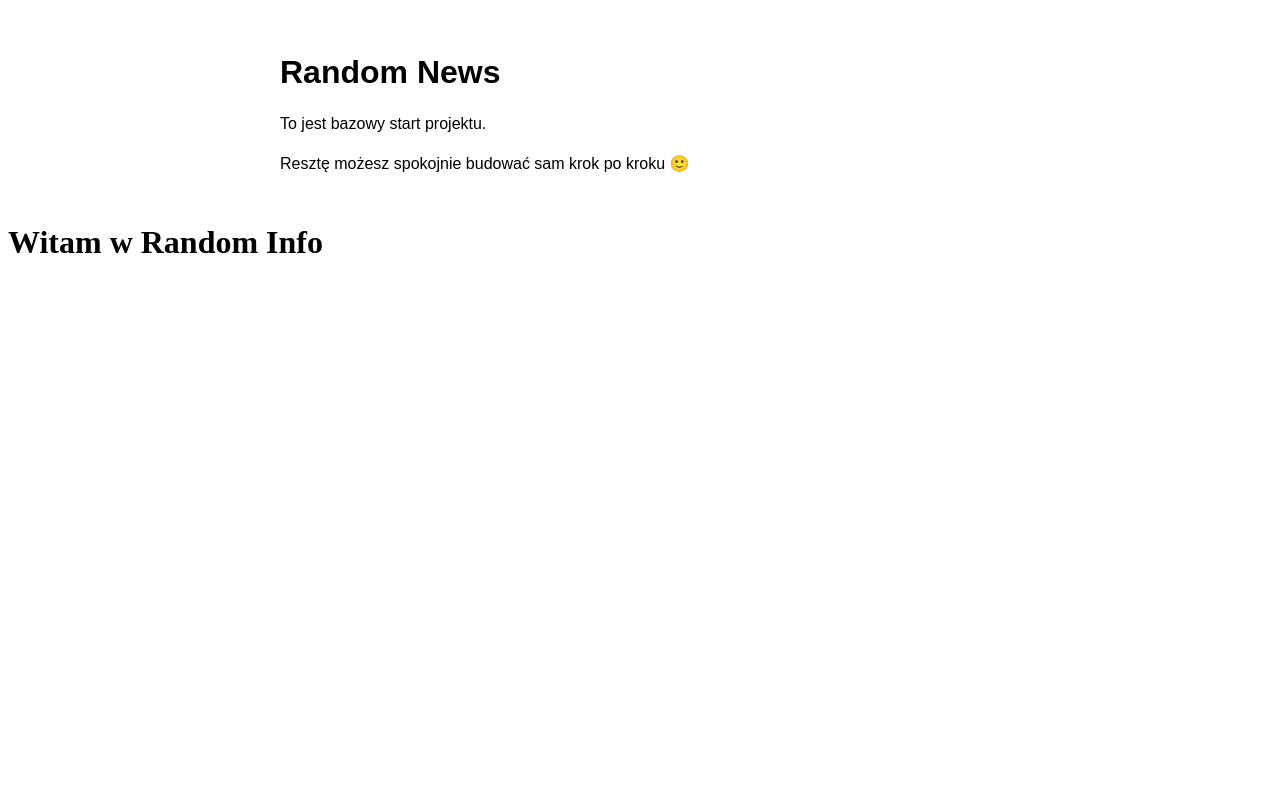
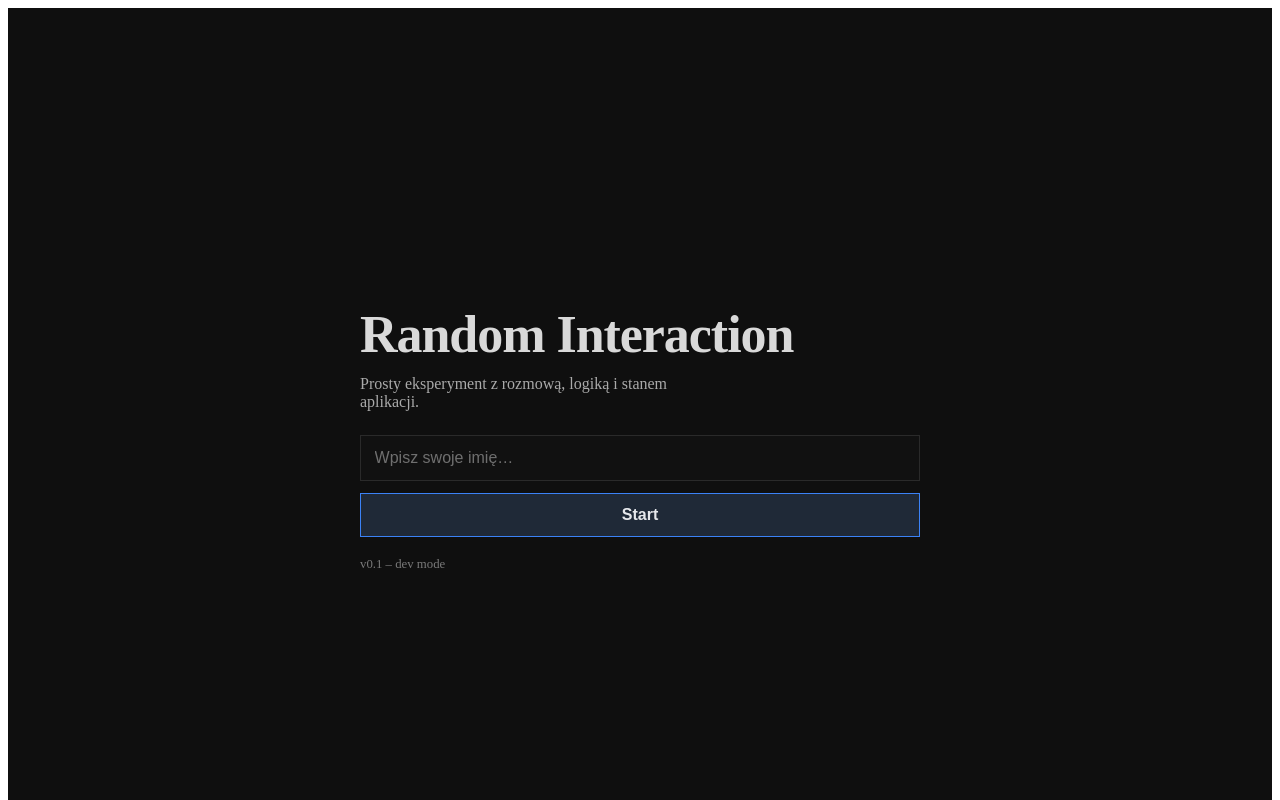
Before and after one commit to patrykplonka-iu/random-news, a Vue app in the folder frontend/: page / in a window 1280 px wide. Shown: the top 800 px of the page. Built offline with nearby package versions, Linux system fonts and the light colour scheme.

Commit message:
Add minimal dark landing page and router views

```diff
--- a/frontend/src/App.vue
+++ b/frontend/src/App.vue
@@ -1,21 +1,3 @@
 <template>
-  <main>
-    <h1>Random News</h1>
-    <p>To jest bazowy start projektu.</p>
-    <p>Resztę możesz spokojnie budować sam krok po kroku 🙂</p>
-  </main>
+  <router-view />
 </template>
-
-<style scoped>
-main {
-  max-width: 720px;
-  margin: 3rem auto;
-  padding: 0 1rem;
-  font-family: Arial, sans-serif;
-  line-height: 1.5;
-}
-
-h1 {
-  margin-bottom: 0.5rem;
-}
-</style>
--- a/frontend/src/router/index.ts
+++ b/frontend/src/router/index.ts
@@ -1,8 +1,21 @@
 import { createRouter, createWebHistory } from 'vue-router'
+import ChatView from '@/views/ChatView.vue'
+import HomeView from '@/views/HomeView.vue'
 
 const router = createRouter({
   history: createWebHistory(import.meta.env.BASE_URL),
-  routes: [],
+  routes: [
+    {
+      path: '/',
+      name: 'home',
+      component: HomeView,
+    },
+    {
+      path: '/chat',
+      name: 'chat',
+      component: ChatView,
+    },
+  ],
 })
 
 export default router
--- /dev/null
+++ b/frontend/src/views/ChatView.vue
@@ -0,0 +1,15 @@
+<template>
+  <main class="chat-placeholder">
+    <h2>/chat – placeholder</h2>
+  </main>
+</template>
+
+<style scoped>
+.chat-placeholder {
+  min-height: 100vh;
+  display: grid;
+  place-items: center;
+  background: #0f0f0f;
+  color: #d9d9d9;
+}
+</style>
--- /dev/null
+++ b/frontend/src/views/HomeView.vue
@@ -0,0 +1,122 @@
+<template>
+  <main class="home">
+    <section class="wrap">
+      <h1 class="title">Random Interaction</h1>
+      <p class="desc">Prosty eksperyment z rozmową, logiką i stanem aplikacji.</p>
+
+      <form class="form" @submit.prevent="onStart">
+        <input
+          v-model="name"
+          type="text"
+          class="input"
+          placeholder="Wpisz swoje imię…"
+          autocomplete="off"
+        />
+        <button type="submit" class="btn">Start</button>
+      </form>
+
+      <p v-if="error" class="error">Podaj imię.</p>
+
+      <p class="version">v0.1 – dev mode</p>
+    </section>
+  </main>
+</template>
+
+<script setup lang="ts">
+import { ref } from 'vue'
+import { useRouter } from 'vue-router'
+
+const name = ref('')
+const error = ref(false)
+const router = useRouter()
+
+function onStart() {
+  if (!name.value.trim()) {
+    error.value = true
+    return
+  }
+
+  error.value = false
+  router.push('/chat')
+}
+</script>
+
+<style scoped>
+.home {
+  min-height: 100vh;
+  display: grid;
+  place-items: center;
+  padding: 2rem 1rem;
+  background: #0f0f0f;
+  color: #d9d9d9;
+}
+
+.wrap {
+  width: 100%;
+  max-width: 560px;
+}
+
+.title {
+  margin: 0 0 0.75rem;
+  font-size: clamp(2rem, 5vw, 3.25rem);
+  line-height: 1.05;
+  letter-spacing: -0.02em;
+}
+
+.desc {
+  margin: 0 0 1.5rem;
+  max-width: 46ch;
+  color: #aaaaaa;
+}
+
+.form {
+  display: grid;
+  gap: 0.75rem;
+}
+
+.input,
+.btn {
+  height: 44px;
+  font-size: 1rem;
+}
+
+.input {
+  padding: 0 0.85rem;
+  border: 1px solid #2a2a2a;
+  background: #111111;
+  color: #e8e8e8;
+  outline: none;
+}
+
+.input::placeholder {
+  color: #6f6f6f;
+}
+
+.input:focus {
+  border-color: #3b82f6;
+}
+
+.btn {
+  border: 1px solid #3b82f6;
+  background: #1f2937;
+  color: #e5e7eb;
+  font-weight: 600;
+  cursor: pointer;
+}
+
+.btn:hover {
+  background: #111827;
+}
+
+.error {
+  margin: 0.5rem 0 0;
+  color: #ef4444;
+  font-size: 0.9rem;
+}
+
+.version {
+  margin: 1.25rem 0 0;
+  color: #7a7a7a;
+  font-size: 0.8rem;
+}
+</style>
```
